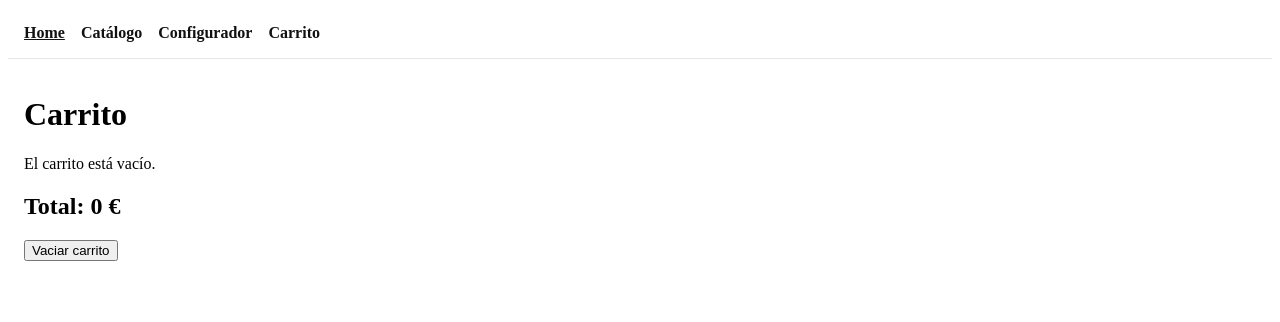
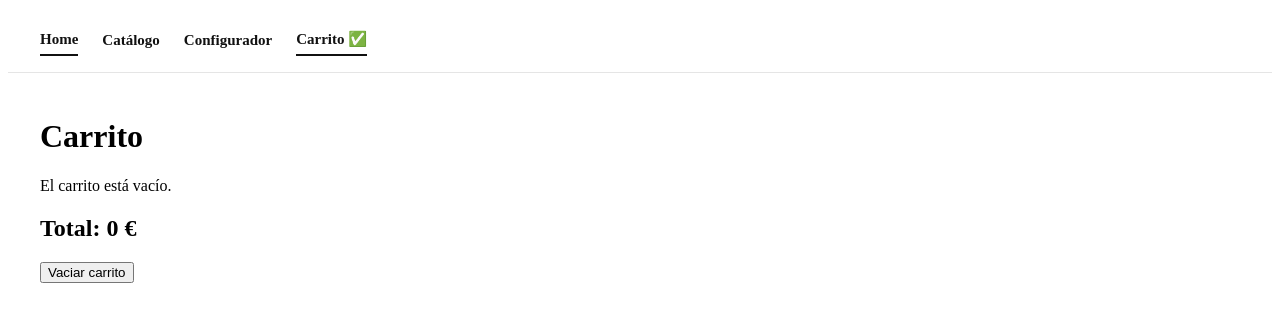
Before and after one commit to ImJuanky/moraytorque, an Angular app: page /cart in a window 1280 px wide. Shown: the top 322 px of the page. Built offline with nearby package versions, Linux system fonts and the light colour scheme.

Commit message:
carrito no actualiza

```diff
--- a/src/app/app.css
+++ b/src/app/app.css
@@ -1,20 +1,39 @@
+
 .nav {
   display: flex;
-    gap: 16px;
-    padding: 16px;
+  align-items: center;
+  gap: 24px;
+  padding: 16px 32px;
   border-bottom: 1px solid #e5e5e5;
+  background: #ffffff;
+  position: sticky;
+  top: 0;
+  z-index: 100;
 }
 
+
 .nav a {
+  cursor: pointer;
+  position: relative;
   text-decoration: none;
+  color: #111;
   font-weight: 700;
-    color: #111;
+  font-size: 15px;
+  padding: 6px 0;
+  transition: opacity 0.2s;
 }
 
+.nav a:hover {
+  opacity: 0.6;
+}
+
+
 .nav a.active {
-    text-decoration: underline;
+  border-bottom: 2px solid #111;
 }
 
 .container {
-    padding: 16px;
+  padding: 24px 32px;
+  max-width: 1200px;
+  margin: 0 auto;
 }
--- a/src/app/app.html
+++ b/src/app/app.html
@@ -2,7 +2,8 @@
   <a routerLink="/" routerLinkActive="active">Home</a>
   <a routerLink="/catalog" routerLinkActive="active">Catálogo</a>
   <a routerLink="/configurator" routerLinkActive="active">Configurador</a>
-  <a routerLink="/cart" routerLink="active">Carrito</a>
+  <a routerLink="/cart" routerLinkActive="active">Carrito ✅</a>
+
 </nav>
 
 <main class="container">
--- a/src/app/pages/cart/cart.css
+++ b/src/app/pages/cart/cart.css
@@ -0,0 +1,75 @@
+.item {
+    display: flex;
+    justify-content: space-between;
+    gap: 16px;
+    border: 1px solid #ddd;
+    padding: 12px;
+    border-radius: 12px;
+    margin-bottom: 10px;
+  }
+
+  .left h3 {
+    margin: 0;
+  }
+
+  .muted {
+    margin: 6px 0 0;
+    color: #555;
+  }
+
+  .right {
+    display: flex;
+    align-items: center;
+    gap: 16px;
+  }
+
+  .qty {
+    display: flex;
+    align-items: center;
+    gap: 10px;
+    border: 1px solid #ddd;
+    border-radius: 10px;
+    padding: 6px 10px;
+  }
+
+  .qty button {
+    width: 32px;
+    height: 32px;
+    border-radius: 8px;
+    border: 0;
+    background: #111;
+    color: #fff;
+    font-weight: 800;
+    cursor: pointer;
+  }
+
+  .line-total {
+    font-weight: 900;
+    min-width: 90px;
+    text-align: right;
+  }
+
+  .remove {
+    border: 1px solid #ddd;
+    background: #fff;
+    padding: 8px 10px;
+    border-radius: 10px;
+    cursor: pointer;
+  }
+
+  .summary {
+    margin-top: 18px;
+    display: flex;
+    justify-content: space-between;
+    align-items: center;
+  }
+
+  .clear {
+    border: 0;
+    background: #111;
+    color: #fff;
+    padding: 10px 14px;
+    border-radius: 10px;
+    font-weight: 800;
+    cursor: pointer;
+  }
```
Lines whose indentation alone changed are shown as unchanged.
